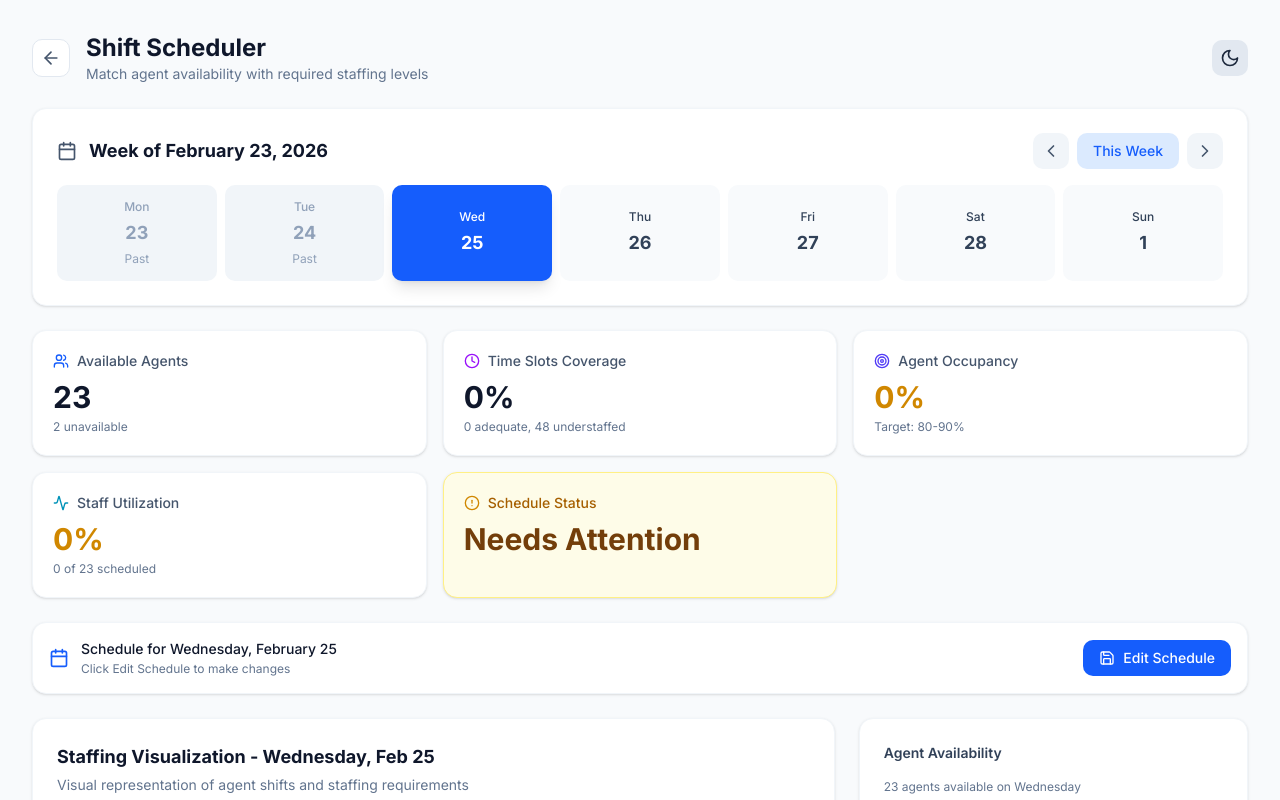
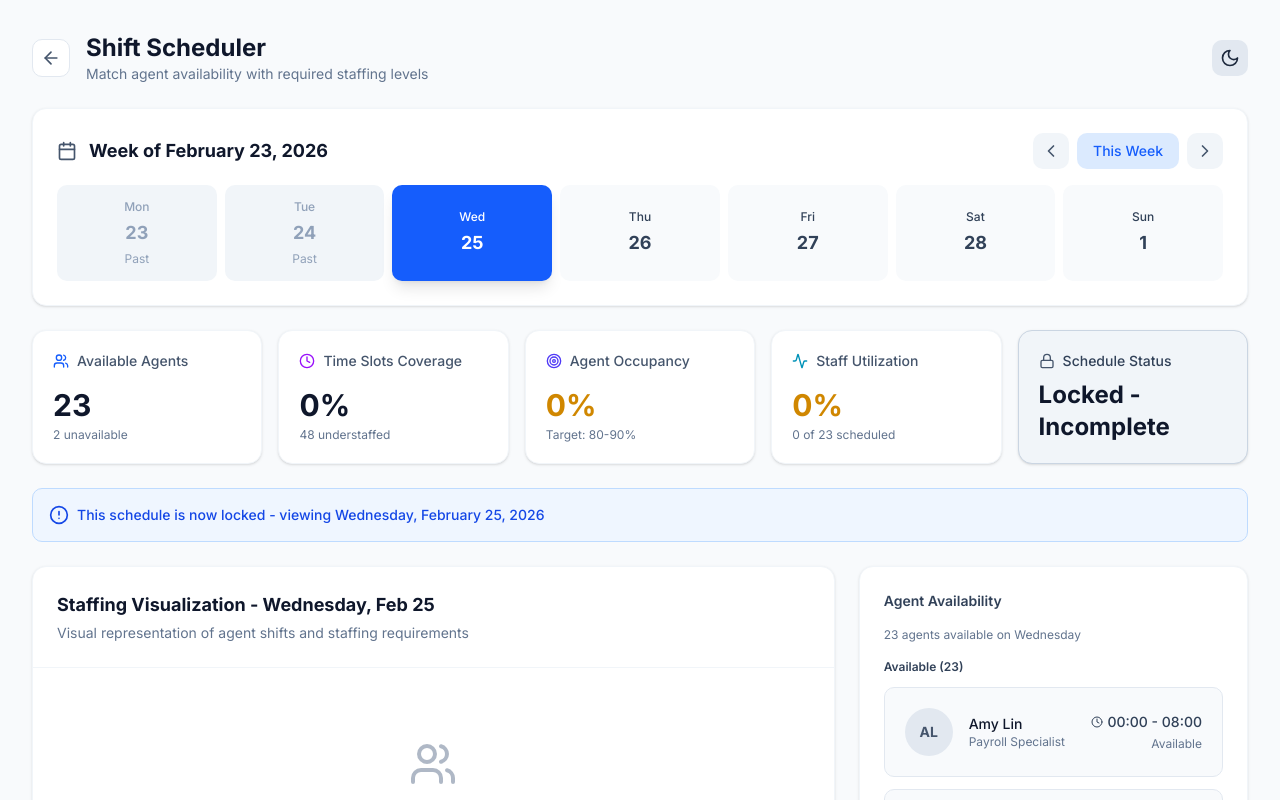
Before and after one commit to sophifang/Workforcemanagementdashboard, a React (Vite) app: page /shift-scheduler in a window 1280 px wide. Shown: the top 800 px of the page. Built offline with nearby package versions, Linux system fonts and the light colour scheme.

Commit message:
Update files from Figma Make

```diff
--- a/src/index.css
+++ b/src/index.css
@@ -71,6 +71,7 @@
   :root, :host {
     --font-sans: "Inter", ui-sans-serif, system-ui, sans-serif, "Apple Color Emoji", "Segoe UI Emoji", "Segoe UI Symbol", "Noto Color Emoji";
     --font-mono: ui-monospace, SFMono-Regular, Menlo, Monaco, Consolas, "Liberation Mono", "Courier New", monospace;
+    --color-red-50: oklch(.971 .013 17.38);
     --color-red-100: oklch(.936 .032 17.717);
     --color-red-200: oklch(.885 .062 18.334);
     --color-red-300: oklch(.808 .114 19.571);
@@ -604,6 +605,10 @@
     margin-top: calc(var(--spacing) * 6);
   }
 
+  .mt-auto {
+    margin-top: auto;
+  }
+
   .mr-1 {
     margin-right: calc(var(--spacing) * 1);
   }
@@ -846,6 +851,10 @@
 
   .grid-cols-2 {
     grid-template-columns: repeat(2, minmax(0, 1fr));
+  }
+
+  .grid-cols-5 {
+    grid-template-columns: repeat(5, minmax(0, 1fr));
   }
 
   .grid-cols-7 {
@@ -1146,6 +1155,10 @@
     }
   }
 
+  .border-red-200 {
+    border-color: var(--color-red-200);
+  }
+
   .border-slate-100 {
     border-color: var(--color-slate-100);
   }
@@ -1292,6 +1305,10 @@
     background-color: var(--color-purple-100);
   }
 
+  .bg-red-50 {
+    background-color: var(--color-red-50);
+  }
+
   .bg-red-100 {
     background-color: var(--color-red-100);
   }
@@ -1370,6 +1387,10 @@
 
   .bg-yellow-100 {
     background-color: var(--color-yellow-100);
+  }
+
+  .bg-yellow-600 {
+    background-color: var(--color-yellow-600);
   }
 
   .bg-gradient-to-br {
@@ -1651,6 +1672,10 @@
 
   .text-red-800 {
     color: var(--color-red-800);
+  }
+
+  .text-red-900 {
+    color: var(--color-red-900);
   }
 
   .text-slate-400 {
@@ -1943,6 +1968,12 @@
   @media (hover: hover) {
     .hover\:bg-slate-300:hover {
       background-color: var(--color-slate-300);
+    }
+  }
+
+  @media (hover: hover) {
+    .hover\:bg-yellow-700:hover {
+      background-color: var(--color-yellow-700);
     }
   }
 
@@ -2175,6 +2206,10 @@
     }
   }
 
+  .dark\:border-red-700:is(.dark *) {
+    border-color: var(--color-red-700);
+  }
+
   .dark\:border-slate-600:is(.dark *) {
     border-color: var(--color-slate-600);
   }
@@ -2298,6 +2333,16 @@
   @supports (color: color-mix(in lab, red, red)) {
     .dark\:bg-purple-900\/50:is(.dark *) {
       background-color: color-mix(in oklab, var(--color-purple-900) 50%, transparent);
+    }
+  }
+
+  .dark\:bg-red-900\/20:is(.dark *) {
+    background-color: color-mix(in srgb, oklch(.396 .141 25.723) 20%, transparent);
+  }
+
+  @supports (color: color-mix(in lab, red, red)) {
+    .dark\:bg-red-900\/20:is(.dark *) {
+      background-color: color-mix(in oklab, var(--color-red-900) 20%, transparent);
     }
   }
 
@@ -2435,6 +2480,10 @@
 
   .dark\:text-purple-400:is(.dark *) {
     color: var(--color-purple-400);
+  }
+
+  .dark\:text-red-200:is(.dark *) {
+    color: var(--color-red-200);
   }
 
   .dark\:text-red-300:is(.dark *) {
--- a/src/pages/ShiftScheduler.tsx
+++ b/src/pages/ShiftScheduler.tsx
@@ -92,12 +92,12 @@ export default function ShiftScheduler() {
     return dates;
   }, [selectedWeekOffset]);
 
-  // Check if selected date is in the past
+  // Check if selected date is in the past or today (can only edit until day before)
   const selectedDateIsPast = useMemo(() => {
     const selectedDate = weekDates[selectedDay];
     const today = new Date();
     today.setHours(0, 0, 0, 0);
-    return selectedDate < today;
+    return selectedDate <= today;
   }, [weekDates, selectedDay]);
 
   // Warn user before leaving page in edit mode
@@ -521,14 +521,84 @@ export default function ShiftScheduler() {
   const coverageStatus = useMemo(() => {
     const understaffed = requiredStaffing.filter(slot => slot.scheduled < slot.required).length;
     const adequate = requiredStaffing.filter(slot => slot.scheduled >= slot.required).length;
+    const overstaffed = requiredStaffing.filter(slot => slot.scheduled > slot.required).length;
     const totalSlots = requiredStaffing.length;
     const coveragePercent = totalSlots > 0 ? Math.round((adequate / totalSlots) * 100) : 0;
 
-    // Past dates should not show "needs attention"
-    const showWarning = !selectedDateIsPast && understaffed > 0;
-
-    return { understaffed, adequate, coveragePercent, showWarning };
-  }, [requiredStaffing, selectedDateIsPast]);
+    const dateKey = weekDates[selectedDay].toISOString().split('T')[0];
+    const dayShifts = assignedShifts[dateKey] || {};
+    const hasScheduledAgents = Object.keys(dayShifts).length > 0;
+
+    // Calculate deadline - schedules must be finalized by Friday 6pm EOD for the following week
+    const selectedDate = weekDates[selectedDay];
+    const monday = new Date(selectedDate);
+    const dayOfWeek = monday.getDay();
+    const diff = monday.getDate() - dayOfWeek + (dayOfWeek === 0 ? -6 : 1);
+    monday.setDate(diff);
+    monday.setHours(0, 0, 0, 0);
+
+    // Find the Friday before this week's Monday (at 6pm)
+    const deadlineFriday = new Date(monday);
+    deadlineFriday.setDate(deadlineFriday.getDate() - 3); // Go back to Friday
+    deadlineFriday.setHours(18, 0, 0, 0); // 6pm EOD
+
+    const now = new Date();
+    const daysUntilDeadline = Math.ceil((deadlineFriday.getTime() - now.getTime()) / (1000 * 60 * 60 * 24));
+    const isPastDeadline = now > deadlineFriday && !completedDays.has(dateKey) && !selectedDateIsPast;
+
+    // Determine status
+    let status = '';
+    let statusType: 'success' | 'warning' | 'error' | 'info' = 'info';
+
+    if (selectedDateIsPast && completedDays.has(dateKey)) {
+      status = 'Locked';
+      statusType = 'info';
+    } else if (selectedDateIsPast && !completedDays.has(dateKey)) {
+      // Schedule was not completed before its start date
+      status = 'Locked - Incomplete';
+      statusType = 'info';
+    } else if (!hasScheduledAgents) {
+      status = 'Not Started';
+      statusType = 'warning';
+      if (daysUntilDeadline > 0 && daysUntilDeadline <= 7) {
+        status = `Not Started - Due in ${daysUntilDeadline}d`;
+      } else if (isPastDeadline) {
+        status = 'Not Started - Overdue';
+        statusType = 'error';
+      }
+    } else if (understaffed > adequate) {
+      status = 'Incomplete - Understaffed';
+      statusType = 'error';
+      if (daysUntilDeadline > 0 && daysUntilDeadline <= 7) {
+        status = `Incomplete - Understaffed (Due in ${daysUntilDeadline}d)`;
+      } else if (isPastDeadline) {
+        status = 'Incomplete - Understaffed (Overdue)';
+      }
+    } else if (overstaffed > totalSlots / 2) {
+      status = 'Overstaffed';
+      statusType = 'warning';
+    } else if (coveragePercent === 100) {
+      status = 'Fully Covered';
+      statusType = 'success';
+    } else {
+      status = 'Needs Attention';
+      statusType = 'warning';
+      if (daysUntilDeadline > 0 && daysUntilDeadline <= 7) {
+        status = `Needs Attention - Due in ${daysUntilDeadline}d`;
+      }
+    }
+
+    return {
+      understaffed,
+      adequate,
+      overstaffed,
+      coveragePercent,
+      status,
+      statusType,
+      daysUntilDeadline,
+      isPastDeadline
+    };
+  }, [requiredStaffing, selectedDateIsPast, weekDates, selectedDay, assignedShifts, completedDays]);
 
   // Calculate occupancy and utilization metrics
   const staffingMetrics = useMemo(() => {
@@ -572,8 +642,31 @@ export default function ShiftScheduler() {
     };
   }, [requiredStaffing, assignedShifts, weekDates, selectedDay, availableAgents]);
 
-  const handlePrevWeek = () => setSelectedWeekOffset(prev => prev - 1);
-  const handleNextWeek = () => setSelectedWeekOffset(prev => prev + 1);
+  const handlePrevWeek = () => {
+    setSelectedWeekOffset(prev => {
+      const newOffset = prev - 1;
+      // If moving to current week, jump to today's date
+      if (newOffset === 0) {
+        setSelectedDay(getTodayDayIndex());
+      } else {
+        setSelectedDay(0); // Jump to Monday for other weeks
+      }
+      return newOffset;
+    });
+  };
+
+  const handleNextWeek = () => {
+    setSelectedWeekOffset(prev => {
+      const newOffset = prev + 1;
+      // If moving to current week, jump to today's date
+      if (newOffset === 0) {
+        setSelectedDay(getTodayDayIndex());
+      } else {
+        setSelectedDay(0); // Jump to Monday for other weeks
+      }
+      return newOffset;
+    });
+  };
 
   return (
     <div className="min-h-screen bg-slate-50 dark:bg-slate-900 font-sans text-slate-900 dark:text-slate-100 p-6 md:p-8 transition-colors duration-300">
@@ -633,7 +726,10 @@ export default function ShiftScheduler() {
                 <ChevronLeft className="w-5 h-5" />
               </button>
               <button
-                onClick={() => setSelectedWeekOffset(0)}
+                onClick={() => {
+                  setSelectedWeekOffset(0);
+                  setSelectedDay(getTodayDayIndex());
+                }}
                 className="px-4 py-2 bg-blue-100 dark:bg-blue-900/30 text-blue-600 dark:text-blue-400 rounded-lg hover:bg-blue-200 dark:hover:bg-blue-900/50 transition-colors text-sm font-medium"
               >
                 This Week
@@ -691,33 +787,34 @@ export default function ShiftScheduler() {
         </div>
 
         {/* Coverage Summary */}
-        <div className="grid grid-cols-1 md:grid-cols-3 gap-4">
-          <div className="bg-white dark:bg-slate-800 rounded-xl shadow-sm border border-slate-100 dark:border-slate-700 p-5">
+        <div className="grid grid-cols-5 gap-4">
+          <div className="bg-white dark:bg-slate-800 rounded-xl shadow-sm border border-slate-100 dark:border-slate-700 p-5 flex flex-col">
             <div className="flex items-center space-x-2 mb-2">
               <Users className="w-4 h-4 text-blue-600 dark:text-blue-400" />
               <span className="text-sm font-medium text-slate-600 dark:text-slate-400">Available Agents</span>
             </div>
-            <p className="text-3xl font-bold text-slate-900 dark:text-white">{availableAgents.length}</p>
+            <p className="text-3xl font-bold text-slate-900 dark:text-white mt-auto">{availableAgents.length}</p>
             <p className="text-xs text-slate-500 dark:text-slate-400 mt-1">{unavailableAgents.length} unavailable</p>
           </div>
 
-          <div className="bg-white dark:bg-slate-800 rounded-xl shadow-sm border border-slate-100 dark:border-slate-700 p-5">
+          <div className="bg-white dark:bg-slate-800 rounded-xl shadow-sm border border-slate-100 dark:border-slate-700 p-5 flex flex-col">
             <div className="flex items-center space-x-2 mb-2">
               <Clock className="w-4 h-4 text-purple-600 dark:text-purple-400" />
               <span className="text-sm font-medium text-slate-600 dark:text-slate-400">Time Slots Coverage</span>
             </div>
-            <p className="text-3xl font-bold text-slate-900 dark:text-white">{coverageStatus.coveragePercent}%</p>
+            <p className="text-3xl font-bold text-slate-900 dark:text-white mt-auto">{coverageStatus.coveragePercent}%</p>
             <p className="text-xs text-slate-500 dark:text-slate-400 mt-1">
-              {coverageStatus.adequate} adequate, {coverageStatus.understaffed} understaffed
+              {coverageStatus.adequate > 0 && `${coverageStatus.adequate} adequate${coverageStatus.understaffed > 0 ? ', ' : ''}`}
+              {coverageStatus.understaffed > 0 && `${coverageStatus.understaffed} understaffed`}
             </p>
           </div>
 
-          <div className="bg-white dark:bg-slate-800 rounded-xl shadow-sm border border-slate-100 dark:border-slate-700 p-5">
+          <div className="bg-white dark:bg-slate-800 rounded-xl shadow-sm border border-slate-100 dark:border-slate-700 p-5 flex flex-col">
             <div className="flex items-center space-x-2 mb-2">
               <Target className="w-4 h-4 text-indigo-600 dark:text-indigo-400" />
               <span className="text-sm font-medium text-slate-600 dark:text-slate-400">Agent Occupancy</span>
             </div>
-            <p className={`text-3xl font-bold ${
+            <p className={`text-3xl font-bold mt-auto ${
               staffingMetrics.occupancyStatus === 'low' ? 'text-yellow-600 dark:text-yellow-400' :
               staffingMetrics.occupancyStatus === 'high' ? 'text-red-600 dark:text-red-400' :
               'text-green-600 dark:text-green-400'
@@ -729,12 +826,12 @@ export default function ShiftScheduler() {
             </p>
           </div>
 
-          <div className="bg-white dark:bg-slate-800 rounded-xl shadow-sm border border-slate-100 dark:border-slate-700 p-5">
+          <div className="bg-white dark:bg-slate-800 rounded-xl shadow-sm border border-slate-100 dark:border-slate-700 p-5 flex flex-col">
             <div className="flex items-center space-x-2 mb-2">
               <Activity className="w-4 h-4 text-cyan-600 dark:text-cyan-400" />
               <span className="text-sm font-medium text-slate-600 dark:text-slate-400">Staff Utilization</span>
             </div>
-            <p className={`text-3xl font-bold ${
+            <p className={`text-3xl font-bold mt-auto ${
               staffingMetrics.utilizationStatus === 'low' ? 'text-yellow-600 dark:text-yellow-400' :
               staffingMetrics.utilizationStatus === 'high' ? 'text-red-600 dark:text-red-400' :
               'text-green-600 dark:text-green-400'
@@ -746,39 +843,47 @@ export default function ShiftScheduler() {
             </p>
           </div>
 
-          <div className={`rounded-xl shadow-sm border p-5 ${
-            coverageStatus.showWarning
+          <div className={`rounded-xl shadow-sm border p-5 flex flex-col ${
+            coverageStatus.statusType === 'error'
+              ? 'bg-red-50 dark:bg-red-900/20 border-red-200 dark:border-red-700'
+              : coverageStatus.statusType === 'warning'
               ? 'bg-yellow-50 dark:bg-yellow-900/20 border-yellow-200 dark:border-yellow-700'
-              : isDayLocked
+              : coverageStatus.statusType === 'info'
               ? 'bg-slate-100 dark:bg-slate-800 border-slate-300 dark:border-slate-600'
               : 'bg-green-50 dark:bg-green-900/20 border-green-200 dark:border-green-700'
           }`}>
             <div className="flex items-center space-x-2 mb-2">
-              {coverageStatus.showWarning ? (
+              {coverageStatus.statusType === 'error' ? (
+                <AlertCircle className="w-4 h-4 text-red-600 dark:text-red-400" />
+              ) : coverageStatus.statusType === 'warning' ? (
                 <AlertCircle className="w-4 h-4 text-yellow-600 dark:text-yellow-400" />
-              ) : isDayLocked ? (
+              ) : coverageStatus.statusType === 'info' ? (
                 <Lock className="w-4 h-4 text-slate-600 dark:text-slate-400" />
               ) : (
                 <CheckCircle className="w-4 h-4 text-green-600 dark:text-green-400" />
               )}
               <span className={`text-sm font-medium ${
-                coverageStatus.showWarning
+                coverageStatus.statusType === 'error'
+                  ? 'text-red-700 dark:text-red-300'
+                  : coverageStatus.statusType === 'warning'
                   ? 'text-yellow-700 dark:text-yellow-300'
-                  : isDayLocked
+                  : coverageStatus.statusType === 'info'
                   ? 'text-slate-700 dark:text-slate-300'
                   : 'text-green-700 dark:text-green-300'
               }`}>
                 Schedule Status
               </span>
             </div>
-            <p className={`text-3xl font-bold ${
-              coverageStatus.showWarning
+            <p className={`text-2xl font-bold mt-auto ${
+              coverageStatus.statusType === 'error'
+                ? 'text-red-900 dark:text-red-200'
+                : coverageStatus.statusType === 'warning'
                 ? 'text-yellow-900 dark:text-yellow-200'
-                : isDayLocked
+                : coverageStatus.statusType === 'info'
                 ? 'text-slate-900 dark:text-slate-200'
                 : 'text-green-900 dark:text-green-200'
             }`}>
-              {coverageStatus.showWarning ? 'Needs Attention' : isDayLocked ? 'Locked' : 'Fully Covered'}
+              {coverageStatus.status}
             </p>
           </div>
         </div>
@@ -789,7 +894,7 @@ export default function ShiftScheduler() {
             <div className="flex items-center space-x-2 text-blue-700 dark:text-blue-300">
               <AlertCircle className="w-5 h-5" />
               <p className="text-sm font-medium">
-                Viewing historical schedule for {weekDates[selectedDay].toLocaleDateString('en-US', { weekday: 'long', month: 'long', day: 'numeric', year: 'numeric' })}
+                This schedule is now locked - viewing {weekDates[selectedDay].toLocaleDateString('en-US', { weekday: 'long', month: 'long', day: 'numeric', year: 'numeric' })}
               </p>
             </div>
           </div>
@@ -1176,17 +1281,35 @@ export default function ShiftScheduler() {
                       tick={{ fontSize: 11 }}
                     />
                     <Tooltip
-                      contentStyle={{
-                        backgroundColor: isDark ? '#1e293b' : '#ffffff',
-                        border: `1px solid ${isDark ? '#334155' : '#e2e8f0'}`,
-                        borderRadius: '8px',
-                        color: isDark ? '#f1f5f9' : '#0f172a'
-                      }}
-                      formatter={(value: any, name: string) => {
-                        if (name === 'gap') return [value, 'Need to Add'];
-                        if (name === 'excess') return [value, 'Can Reduce'];
-                        if (name === 'optimal') return [value, 'Optimal'];
-                        return [value, name];
+                      cursor={{ fill: isDark ? '#334155' : '#cbd5e1', opacity: 0.3 }}
+                      content={({ active, payload }: any) => {
+                        if (active && payload && payload.length) {
+                          const data = payload[0].payload;
+                          return (
+                            <div className="bg-white dark:bg-slate-800 p-3 rounded-lg shadow-lg border border-slate-200 dark:border-slate-700">
+                              <p className="text-sm font-medium text-slate-900 dark:text-white mb-2">{data.time}</p>
+                              <div className="space-y-1">
+                                <p className="text-sm text-slate-600 dark:text-slate-400">
+                                  Required: <span className="font-bold">{data.required}</span>
+                                </p>
+                                <p className="text-sm text-slate-600 dark:text-slate-400">
+                                  Scheduled: <span className="font-bold">{data.scheduled}</span>
+                                </p>
+                                {data.gap > 0 && (
+                                  <p className="text-sm text-red-600 dark:text-red-400">
+                                    Need to Add: <span className="font-bold">{data.gap}</span>
+                                  </p>
+                                )}
+                                {data.excess > 0 && (
+                                  <p className="text-sm text-blue-600 dark:text-blue-400">
+                                    Can Reduce: <span className="font-bold">{data.excess}</span>
+                                  </p>
+                                )}
+                              </div>
+                            </div>
+                          );
+                        }
+                        return null;
                       }}
                     />
                     <Legend
@@ -1197,9 +1320,9 @@ export default function ShiftScheduler() {
                         return value;
                       }}
                     />
-                    <Bar dataKey="optimal" stackId="a" fill="#10b981" name="optimal" radius={[0, 0, 0, 0]} />
-                    <Bar dataKey="gap" stackId="a" fill="#ef4444" name="gap" radius={[4, 4, 0, 0]} />
-                    <Bar dataKey="excess" stackId="a" fill="#3b82f6" name="excess" radius={[4, 4, 0, 0]} />
+                    <Bar dataKey="optimal" stackId="a" fill="#10b981" name="optimal" radius={[0, 0, 0, 0]} opacity={0.6} />
+                    <Bar dataKey="gap" stackId="a" fill="#ef4444" name="gap" radius={[4, 4, 0, 0]} opacity={0.6} />
+                    <Bar dataKey="excess" stackId="a" fill="#3b82f6" name="excess" radius={[4, 4, 0, 0]} opacity={0.6} />
                   </BarChart>
                 </ResponsiveContainer>
                 ) : (
@@ -1351,8 +1474,16 @@ export default function ShiftScheduler() {
             <div className="bg-white dark:bg-slate-800 rounded-xl shadow-xl max-w-md w-full border border-slate-200 dark:border-slate-700 animate-in fade-in zoom-in duration-200">
               <div className="p-6">
                 <div className="flex items-center space-x-3 mb-4">
-                  <div className="w-12 h-12 rounded-full bg-green-100 dark:bg-green-900/30 flex items-center justify-center">
-                    <CheckCircle className="w-6 h-6 text-green-600 dark:text-green-400" />
+                  <div className={`w-12 h-12 rounded-full flex items-center justify-center ${
+                    coverageStatus.understaffed > coverageStatus.adequate
+                      ? 'bg-yellow-100 dark:bg-yellow-900/30'
+                      : 'bg-green-100 dark:bg-green-900/30'
+                  }`}>
+                    {coverageStatus.understaffed > coverageStatus.adequate ? (
+                      <AlertCircle className="w-6 h-6 text-yellow-600 dark:text-yellow-400" />
+                    ) : (
+                      <CheckCircle className="w-6 h-6 text-green-600 dark:text-green-400" />
+                    )}
                   </div>
                   <div>
                     <h3 className="text-lg font-bold text-slate-900 dark:text-white">Complete Schedule?</h3>
@@ -1362,8 +1493,20 @@ export default function ShiftScheduler() {
                   </div>
                 </div>
 
+                {coverageStatus.understaffed > coverageStatus.adequate && (
+                  <div className="bg-yellow-50 dark:bg-yellow-900/20 border border-yellow-200 dark:border-yellow-700 rounded-lg p-3 mb-4">
+                    <p className="text-sm text-yellow-900 dark:text-yellow-200">
+                      <span className="font-bold">Warning:</span> This schedule is currently understaffed with {coverageStatus.understaffed} time slot{coverageStatus.understaffed !== 1 ? 's' : ''} needing more agents.
+                    </p>
+                  </div>
+                )}
+
                 <p className="text-sm text-slate-600 dark:text-slate-300 mb-6">
-                  Once completed, this day's schedule will be locked and cannot be edited. Are you sure you want to continue?
+                  {coverageStatus.understaffed > coverageStatus.adequate ? (
+                    <>Are you sure you want to lock this schedule even though it is understaffed? Once completed, this day's schedule cannot be edited.</>
+                  ) : (
+                    <>Once completed, this day's schedule will be locked and cannot be edited. Are you sure you want to continue?</>
+                  )}
                 </p>
 
                 <div className="flex items-center space-x-3">
@@ -1375,7 +1518,11 @@ export default function ShiftScheduler() {
                   </button>
                   <button
                     onClick={handleCompleteDay}
-                    className="flex-1 px-4 py-2 bg-green-600 text-white rounded-lg hover:bg-green-700 transition-colors text-sm font-medium"
+                    className={`flex-1 px-4 py-2 text-white rounded-lg transition-colors text-sm font-medium ${
+                      coverageStatus.understaffed > coverageStatus.adequate
+                        ? 'bg-yellow-600 hover:bg-yellow-700'
+                        : 'bg-green-600 hover:bg-green-700'
+                    }`}
                   >
                     Complete Schedule
                   </button>
```
Also changed, not shown: src/pages/AgentDetail.tsx (+24 -3 lines).
